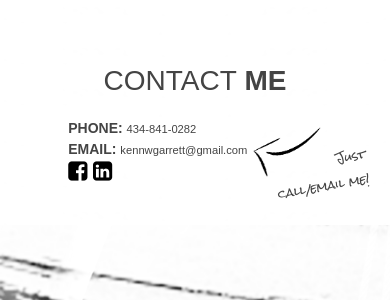
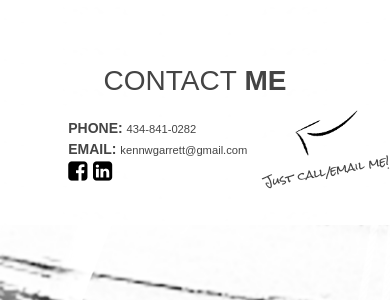
Before and after one commit to waynegarrett/waynegarrett.github.io, a Jekyll site: the page built from index.html, in a window 390 px wide. Shown: the part 3161-3461 px from the top of the page. Built offline with Jekyll 4.4.1, drawn with Linux system fonts in a browser that asks for light colours; nearby versions of some CDN libraries; Markdown is read by kramdown in place of the engine named in the settings.

Commit message:
contact responsiveness

```diff
--- a/assets/css/main.css
+++ b/assets/css/main.css
@@ -767,10 +767,8 @@ section.contact {
       -webkit-transform: rotate(-10deg);
           -ms-transform: rotate(-10deg);
               transform: rotate(-10deg);
-      font-family: 'Rock Salt', cursive;
-      margin: 5px; }
+      font-family: 'Rock Salt', cursive; }
     section.contact .call-email img {
-      float: left;
       width: 50%; }
   @media screen and (max-width: 1024px) {
     section.contact .call-email {
--- a/assets/css/sections/contact.sass
+++ b/assets/css/sections/contact.sass
@@ -51,10 +51,8 @@ section.contact
     p
       transform: rotate(-10deg)
       font-family: 'Rock Salt', cursive
-      margin: 5px
 
     img
-      float: left
       width: 50%
 
   @media screen and ( max-width: 1024px)
```
